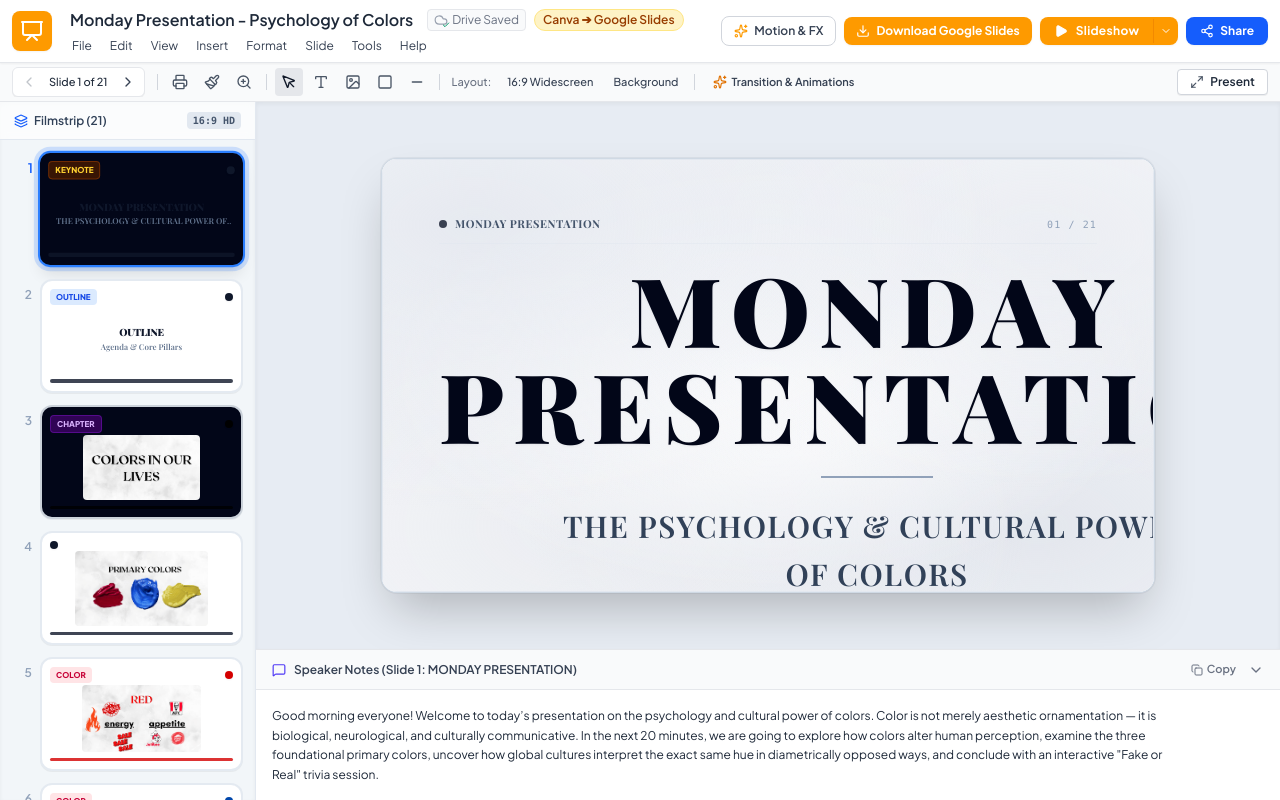
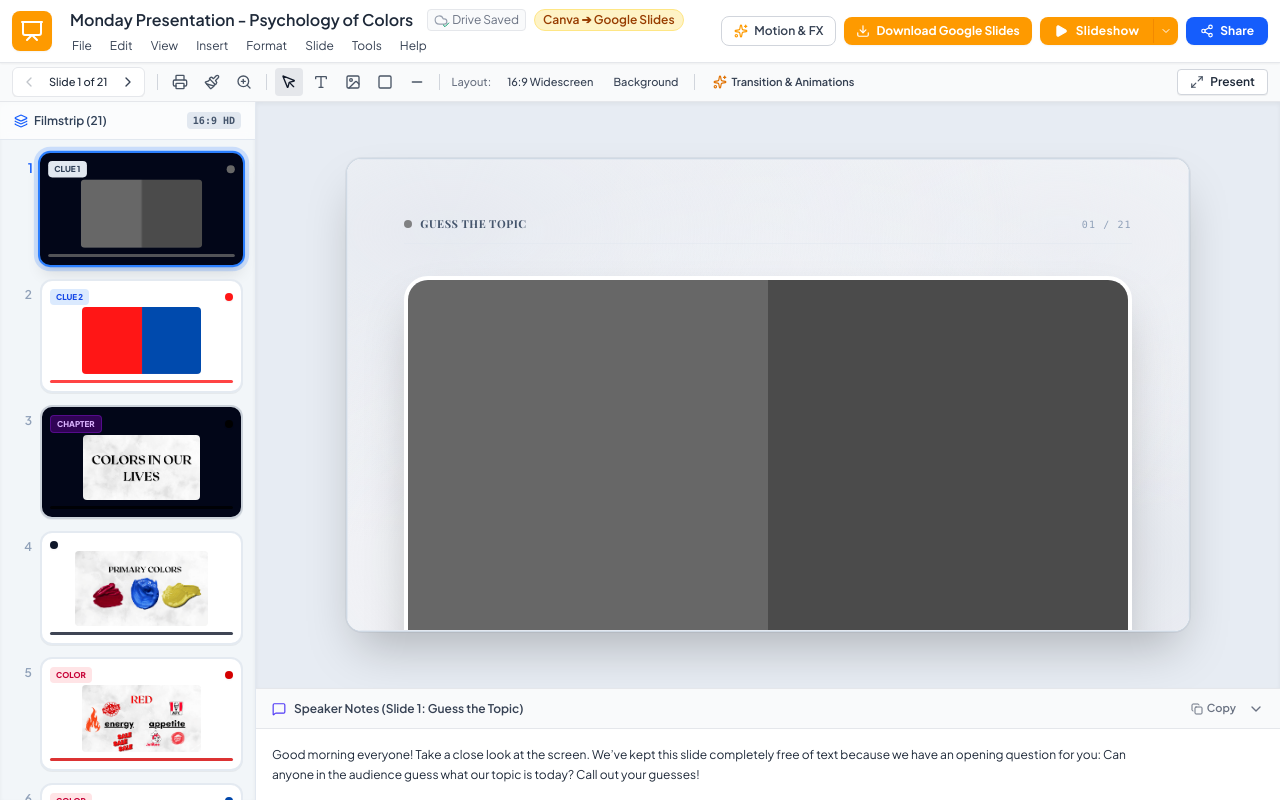
Before and after one commit to jimeizel/presentation, a React (Vite) app: page / in a window 1280 px wide. Built offline with nearby package versions, Linux system fonts and the light colour scheme; a web font is replaced by a local one.

Commit message:
Show colors only on the first two slides for audience topic guessing game

```diff
--- a/src/components/SlideFilmstrip.tsx
+++ b/src/components/SlideFilmstrip.tsx
@@ -25,8 +25,14 @@
     }
   }, [currentSlideIndex]);
 
-  const getCategoryBadge = (category: SlideData['category'], isDark: boolean) => {
-    switch (category) {
+  const getCategoryBadge = (slide: SlideData, isDark: boolean) => {
+    if (slide.id === 1) {
+      return <span className="text-[8px] font-extrabold text-slate-700 bg-slate-200 px-1.5 py-0.5 rounded">CLUE 1</span>;
+    }
+    if (slide.id === 2) {
+      return <span className="text-[8px] font-extrabold text-blue-700 bg-blue-100 px-1.5 py-0.5 rounded">CLUE 2</span>;
+    }
+    switch (slide.category) {
       case 'cover':
         return <span className="text-[8px] font-extrabold text-amber-300 bg-amber-950/80 border border-amber-800/60 px-1.5 py-0.5 rounded">KEYNOTE</span>;
       case 'agenda':
@@ -95,7 +101,7 @@
               >
                 {/* Top mini banner */}
                 <div className="flex items-center justify-between gap-1">
-                  {getCategoryBadge(slide.category, isDarkSlide)}
+                  {getCategoryBadge(slide, isDarkSlide)}
                   <span
                     className="w-2 h-2 rounded-full shadow-xs"
                     style={{ backgroundColor: slide.colorHex || (isDarkSlide ? '#F59E0B' : '#3B82F6') }}
@@ -103,7 +109,7 @@
                 </div>
 
                 {/* Content preview: Canva image preview or styled title */}
-                {slide.id >= 3 && slide.canvaImage ? (
+                {slide.canvaImage ? (
                   <div className="my-auto w-full h-full flex items-center justify-center overflow-hidden py-0.5">
                     <img
                       src={slide.canvaImage}
--- a/src/components/SlideRenderer.tsx
+++ b/src/components/SlideRenderer.tsx
@@ -78,7 +78,7 @@
               style={{ backgroundColor: slide.colorHex || '#1E293B' }}
             />
             <span className="font-canva-serif text-slate-600 font-bold tracking-wider">
-              Monday Presentation
+              {slide.id <= 2 ? 'Guess the Topic' : 'Monday Presentation'}
             </span>
           </div>
 
@@ -90,66 +90,46 @@
         {/* Slide Main Stage */}
         <div className="relative z-10 flex-1 flex flex-col justify-center items-center my-auto w-full max-w-5xl mx-auto py-2">
 
-          {/* ======================= 1. COVER SLIDE ======================= */}
-          {slide.category === 'cover' && (
-            <div className="text-center space-y-6 max-w-4xl mx-auto my-auto">
-              <motion.h1
-                initial={{ y: -24, opacity: 0, scale: 0.95 }}
-                animate={{ y: 0, opacity: 1, scale: 1 }}
-                transition={{ duration: 0.7, ease: [0.22, 1, 0.36, 1] }}
-                className="text-5xl sm:text-7xl md:text-8xl font-canva-serif font-black tracking-widest text-slate-950 uppercase drop-shadow-xs"
+          {/* ======================= 1. GUESS THE TOPIC: CLUE 1 (COLORS ONLY) ======================= */}
+          {slide.id === 1 && (
+            <motion.div
+              initial={{ opacity: 0 }}
+              animate={{ opacity: 1 }}
+              transition={{ duration: 0.6 }}
+              className="w-full h-full flex items-center justify-center my-auto py-2 sm:py-4"
+            >
+              <motion.div
+                initial={{ scale: 0.95, opacity: 0 }}
+                animate={{ scale: 1, opacity: 1 }}
+                transition={{ duration: 0.65, ease: [0.22, 1, 0.36, 1] }}
+                whileHover={{ scale: 1.015 }}
+                className="w-full max-w-4xl h-[380px] sm:h-[450px] md:h-[500px] rounded-3xl overflow-hidden shadow-2xl border-4 border-white flex flex-row cursor-pointer"
               >
-                {slide.title}
-              </motion.h1>
-
-              <motion.div
-                initial={{ scaleX: 0 }}
-                animate={{ scaleX: 1 }}
-                transition={{ duration: 0.6, delay: 0.25, ease: [0.22, 1, 0.36, 1] }}
-                className="w-28 h-0.5 bg-slate-400 mx-auto"
-              />
-
-              <motion.p
-                initial={{ y: 20, opacity: 0 }}
-                animate={{ y: 0, opacity: 1 }}
-                transition={{ duration: 0.7, delay: 0.35, ease: [0.22, 1, 0.36, 1] }}
-                className="text-lg sm:text-2xl md:text-3xl font-canva-serif tracking-wider text-slate-700 uppercase font-semibold max-w-2xl mx-auto leading-relaxed"
-              >
-                {slide.subtitle}
-              </motion.p>
-            </div>
+                <div className="w-1/2 h-full bg-[#676767]" />
+                <div className="w-1/2 h-full bg-[#4B4B4B]" />
+              </motion.div>
+            </motion.div>
           )}
 
-          {/* ======================= 2. OUTLINE SLIDE ======================= */}
-          {slide.category === 'agenda' && (
-            <div className="w-full max-w-3xl mx-auto space-y-8 my-auto text-center">
-              <motion.h2
-                initial={{ y: -20, opacity: 0, scale: 0.95 }}
-                animate={{ y: 0, opacity: 1, scale: 1 }}
-                transition={{ duration: 0.6, ease: [0.22, 1, 0.36, 1] }}
-                className="text-5xl sm:text-6xl md:text-7xl font-canva-serif font-black uppercase tracking-widest text-slate-950"
+          {/* ======================= 2. GUESS THE TOPIC: CLUE 2 (COLORS ONLY) ======================= */}
+          {slide.id === 2 && (
+            <motion.div
+              initial={{ opacity: 0 }}
+              animate={{ opacity: 1 }}
+              transition={{ duration: 0.6 }}
+              className="w-full h-full flex items-center justify-center my-auto py-2 sm:py-4"
+            >
+              <motion.div
+                initial={{ scale: 0.95, opacity: 0 }}
+                animate={{ scale: 1, opacity: 1 }}
+                transition={{ duration: 0.65, ease: [0.22, 1, 0.36, 1] }}
+                whileHover={{ scale: 1.015 }}
+                className="w-full max-w-4xl h-[380px] sm:h-[450px] md:h-[500px] rounded-3xl overflow-hidden shadow-2xl border-4 border-white flex flex-row cursor-pointer"
               >
-                {slide.title}
-              </motion.h2>
-
-              <div className="space-y-4 max-w-xl mx-auto text-left pt-2">
-                {slide.bullets?.map((item, idx) => (
-                  <motion.div
-                    key={idx}
-                    initial={{ x: -25, opacity: 0 }}
-                    animate={{ x: 0, opacity: 1 }}
-                    transition={{ delay: 0.18 + idx * 0.12, duration: 0.5, ease: [0.22, 1, 0.36, 1] }}
-                    whileHover={{ x: 8, scale: 1.02 }}
-                    className="flex items-center gap-5 text-lg sm:text-2xl font-sans font-semibold text-slate-800 p-3 rounded-xl hover:bg-white/70 transition cursor-pointer"
-                  >
-                    <span className="font-canva-serif font-bold text-slate-400 text-xl sm:text-2xl w-8">
-                      0{idx + 1}
-                    </span>
-                    <span>{item.replace(/^\d+\.\s*/, '')}</span>
-                  </motion.div>
-                ))}
-              </div>
-            </div>
+                <div className="w-1/2 h-full bg-[#FF1616]" />
+                <div className="w-1/2 h-full bg-[#004AAD]" />
+              </motion.div>
+            </motion.div>
           )}
 
           {/* ======================= 3. SECTION 01: COLORS IN OUR LIVES ======================= */}
@@ -1198,7 +1178,7 @@
 
         {/* Subtle Canva Bottom Footer */}
         <div className="relative z-10 flex items-center justify-between text-[11px] text-slate-400 font-medium border-t border-slate-200/50 pt-2.5 mt-2">
-          <span>Monday Presentation • Colors</span>
+          <span>{slide.id <= 2 ? 'Monday Presentation' : 'Monday Presentation • Colors'}</span>
           <span className="font-mono">Slide {slide.id} of 21</span>
         </div>
       </div>
--- a/src/data/slidesData.ts
+++ b/src/data/slidesData.ts
@@ -1,46 +1,40 @@
 import { SlideData } from '../types';
 
 export const SLIDES_DATA: SlideData[] = [
-  // Slide 1: Cover
+  // Slide 1: Clue 1 (Colors Only - Audience Guess)
   {
     id: 1,
     category: 'cover',
-    title: 'MONDAY PRESENTATION',
-    subtitle: 'THE PSYCHOLOGY & CULTURAL POWER OF COLORS',
-    colorHex: '#0F172A',
+    title: 'Guess the Topic',
+    subtitle: 'Clue 1',
+    colorHex: '#676767',
     canvaImage: '/assets/canva/slide_01.png',
-    speakerNotes: 'Good morning everyone! Welcome to today’s presentation on the psychology and cultural power of colors. Color is not merely aesthetic ornamentation — it is biological, neurological, and culturally communicative. In the next 20 minutes, we are going to explore how colors alter human perception, examine the three foundational primary colors, uncover how global cultures interpret the exact same hue in diametrically opposed ways, and conclude with an interactive "Fake or Real" trivia session.',
+    speakerNotes: 'Good morning everyone! Take a close look at the screen. We’ve kept this slide completely free of text because we have an opening question for you: Can anyone in the audience guess what our topic is today? Call out your guesses!',
     transition: 'fade',
     animations: [],
   },
 
-  // Slide 2: Outline
+  // Slide 2: Clue 2 (Colors Only - Red & Blue Clue)
   {
     id: 2,
     category: 'agenda',
-    title: 'OUTLINE',
-    subtitle: 'Agenda & Core Pillars',
-    colorHex: '#0F172A',
-    bullets: [
-      'Colors in Our Lives',
-      'Primary Colors (Red, Blue, Yellow)',
-      'Colors Across Cultures (White, Black, Green)',
-      'Fake or Real Trivia',
-    ],
+    title: 'Guess the Topic',
+    subtitle: 'Clue 2',
+    colorHex: '#FF1616',
     canvaImage: '/assets/canva/slide_02.png',
-    speakerNotes: 'Here is our roadmap for today: 1) Colors in Our Lives, 2) Primary Colors, 3) Colors Across Cultures, and 4) Fake or Real Trivia challenge.',
+    speakerNotes: 'Here is your second clue! Look at this vibrant contrast between red and blue. What connects these? Any more guesses about our theme today?',
     transition: 'slide-left',
     animations: [],
   },
 
-  // Slide 3: Chapter 01 - Divider
+  // Slide 3: Chapter 01 - Divider (Topic Revealed)
   {
     id: 3,
     category: 'section',
     title: 'COLORS IN OUR LIVES',
     colorHex: '#000000',
     canvaImage: '/assets/canva/slide_03.png',
-    speakerNotes: 'Let us begin with Chapter 1: Colors in Our Lives. Color operates as an immediate subconscious shortcut in our everyday environment, affecting our mood, behavior, and physiological responses.',
+    speakerNotes: 'That’s right! Today’s presentation is COLORS IN OUR LIVES: The Psychology & Cultural Power of Colors. Welcome everyone! Color operates as an immediate subconscious shortcut in our everyday environment, affecting our mood, behavior, and physiological responses.',
     transition: 'zoom',
     animations: [],
   },
```
